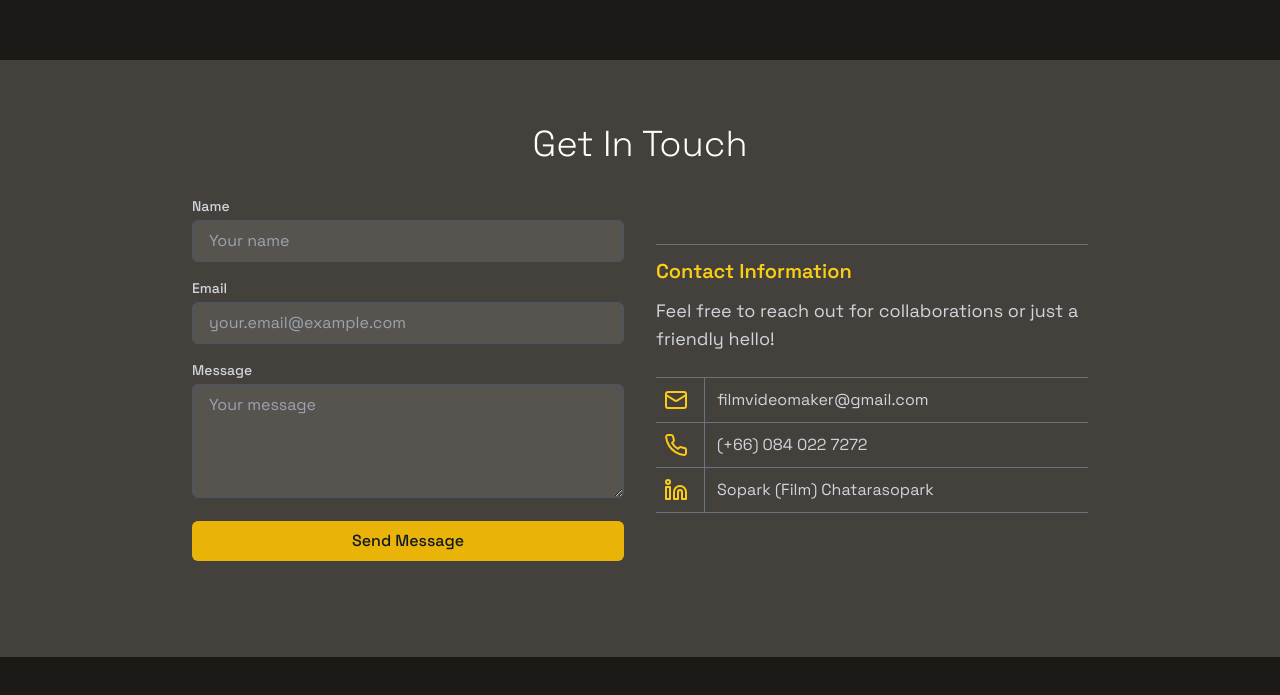
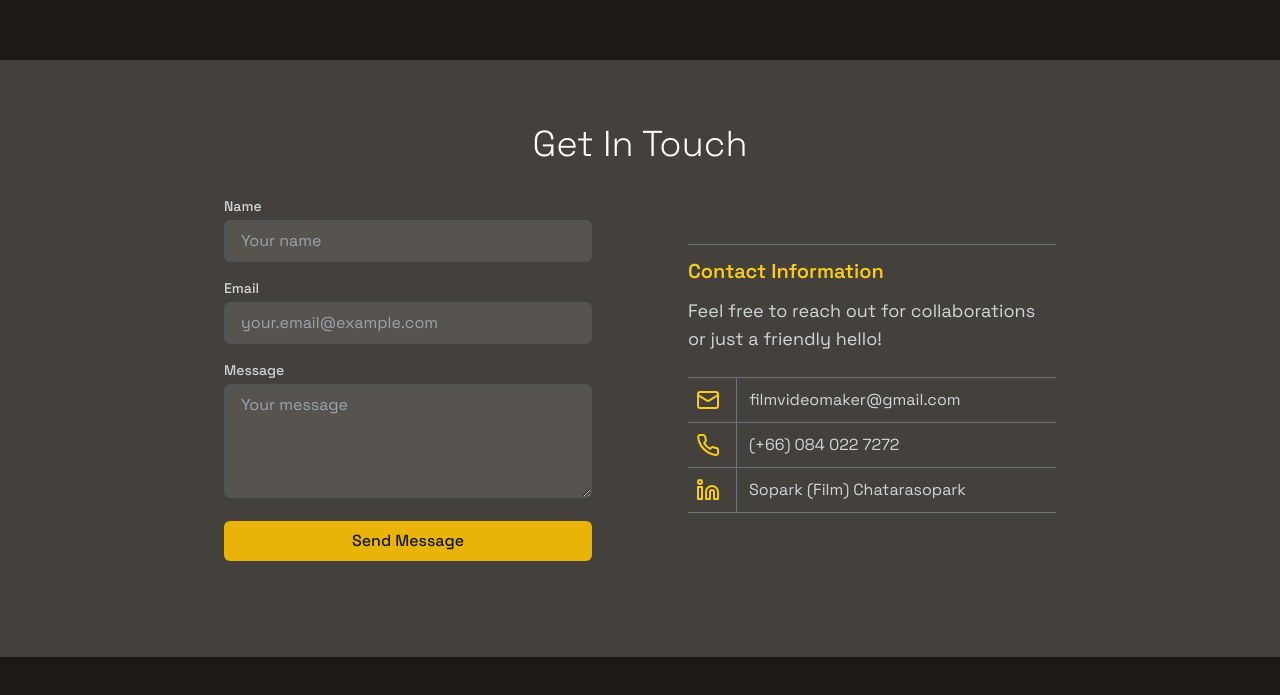
Before and after one commit to Jadisak/sopark, a React (Vite) app: page / in a window 1280 px wide. Shown: the part 2958-3653 px from the top of the page. Built offline with nearby package versions, Linux system fonts and the light colour scheme.

Commit message:
Rev00.03
margin contact

```diff
--- a/src/App.tsx
+++ b/src/App.tsx
@@ -354,11 +354,11 @@ function App() {
             </section>
 
             {/* Contact Section */}
-            <section id="contact" className="bg-stone-700 pt-16 pb-24 space-grotesk-lite">
+            <section id="contact" className="bg-stone-700 pt-16 pb-24">
               <div className="max-w-4xl mx-auto px-4 sm:px-0">
                 <h2 className="text-4xl font-thin mb-8 text-center">Get In Touch</h2>
                 <div className="flex flex-col md:flex-row justify-between items-center gap-8">
-                  <div className="w-full md:w-1/2">
+                  <div className="w-full mx-8 md:w-1/2">
                     <form className="space-y-4">
                       <div>
                         <label htmlFor="name" className="block text-sm font-medium text-gray-300 mb-1">Name</label>
@@ -395,7 +395,7 @@ function App() {
                       </button>
                     </form>
                   </div>
-                  <div className="w-full md:w-1/2 flex flex-col items-start space-y-0 border-y border-gray-500">
+                  <div className="w-full mx-8 md:w-1/2 flex flex-col items-start space-y-0 border-y border-gray-500">
                     <div className='pb-6'>
                       <h3 className="text-xl font-semibold py-3 text-yellow-400">Contact Information</h3>
                       <p className="text-gray-300 text-lg">Feel free to reach out for collaborations or just a friendly hello!</p>
```
